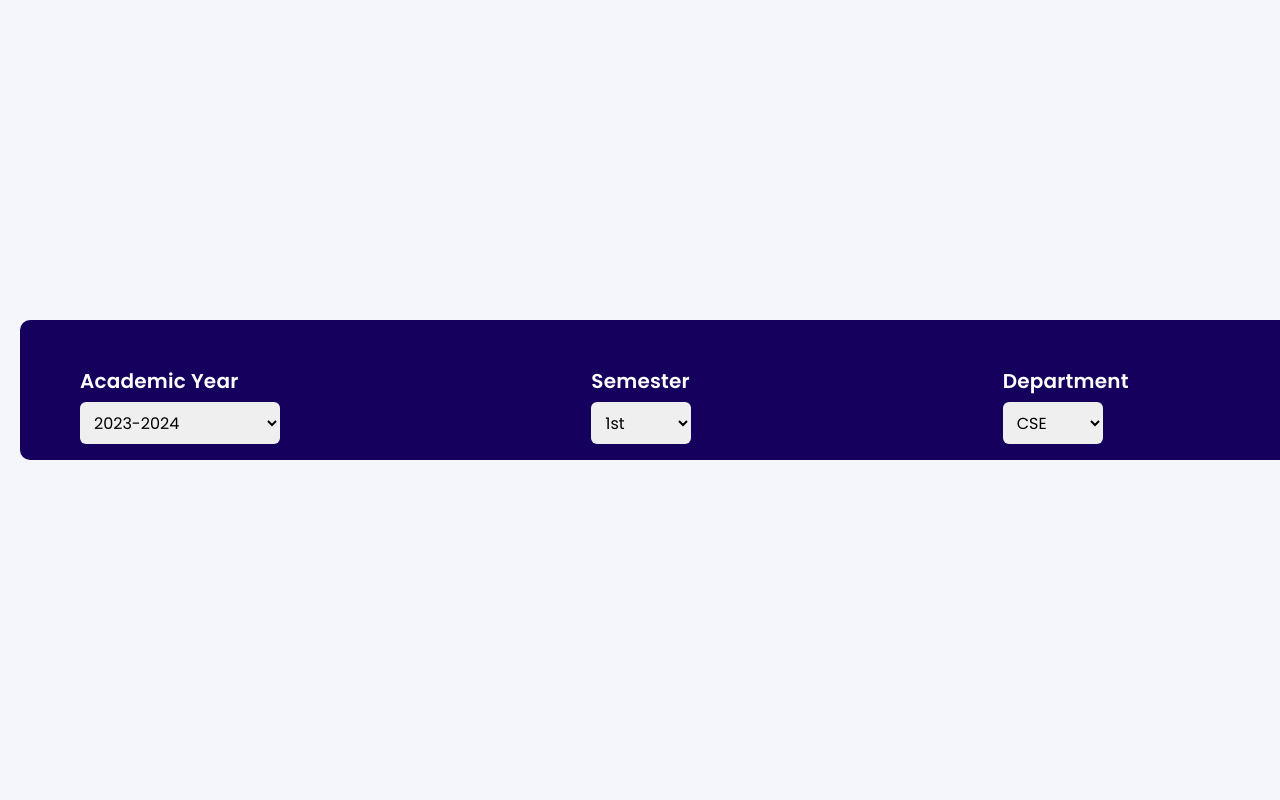
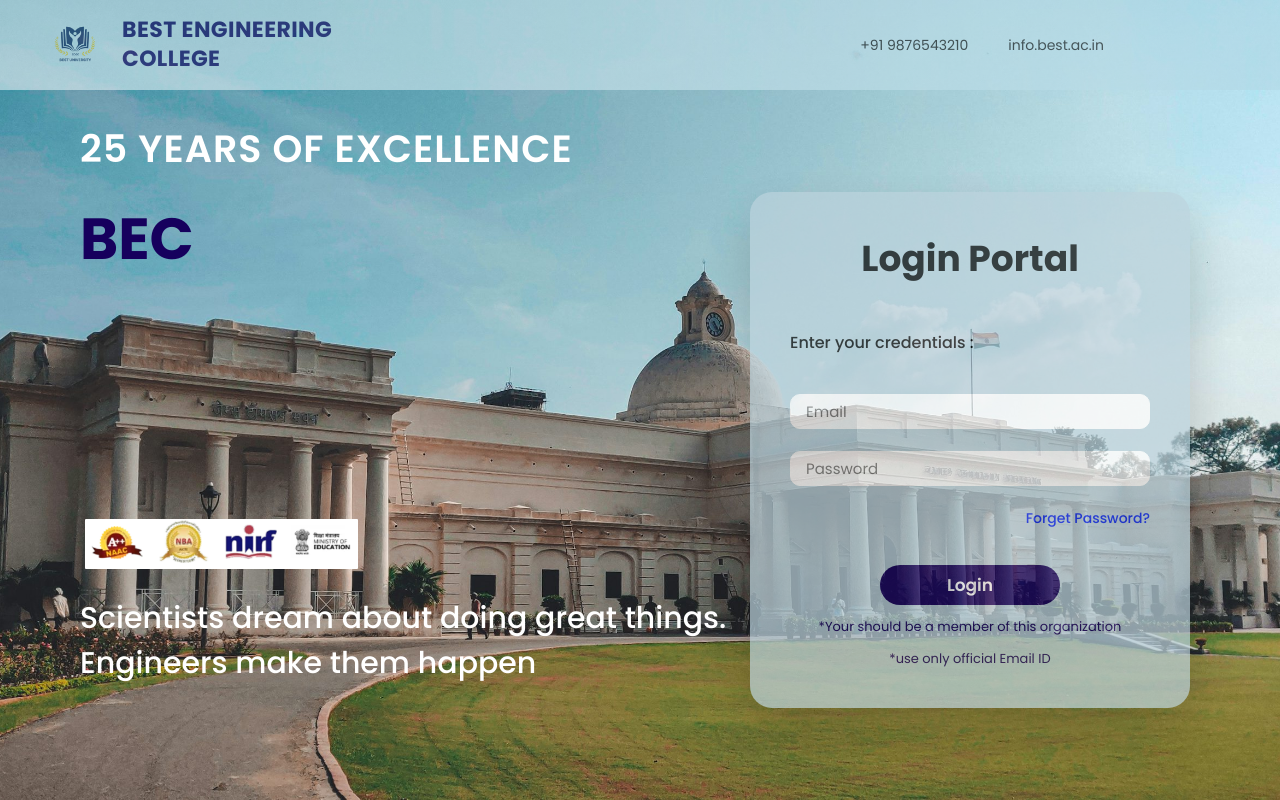
Before and after one commit to University-Management-Portal/Front_end, a React (Vite) app in the folder ums/: page / in a window 1280 px wide. Built offline with nearby package versions, Linux system fonts and the light colour scheme; some icons are missing.

Commit message:
corrected

```diff
--- a/ums/src/App.jsx
+++ b/ums/src/App.jsx
@@ -7,7 +7,7 @@ import StaffMark from './Components/Staff/StaffMark'
 export default function App() {
   return (
     <div>
-      <StaffMark />
+      <Routing />
     </div>
   )
 }
--- a/ums/src/Components/Sidebar/StaffSideBar.jsx
+++ b/ums/src/Components/Sidebar/StaffSideBar.jsx
@@ -42,7 +42,7 @@ export default function StaffSideBar({ isOpen,onClose }) {
           )}
         </NavLink>
 
-        <NavLink to="/staff-Announcement" onClick={onClose} >
+        <NavLink to="/staff-announcement" onClick={onClose} >
           {({isActive})=>(
             <li className={isActive ? "active" : ""} >Announcement</li>
           )}
--- a/ums/src/Components/Staff/StaffAssignment.jsx
+++ b/ums/src/Components/Staff/StaffAssignment.jsx
@@ -118,7 +118,7 @@ export default function StaffAssignment() {
                   <td>{a.title}</td>
                   <td>{a.dueDate}</td>
 
-                  <td className={getStatus(a.dueDate) === "OPEN" ? "open" : "closed"}>
+                  <td className={getStatus(a.dueDate) === "OPEN" ? "Open" : "closed"}>
                     {getStatus(a.dueDate)}
                   </td>
 
--- a/ums/src/Components/Staff/StaffAssignments.css
+++ b/ums/src/Components/Staff/StaffAssignments.css
@@ -117,7 +117,7 @@ body {
 }
 
 /* STATUS */
-.open {
+.Open {
   color: green;
   font-weight: 600;
 }
```
